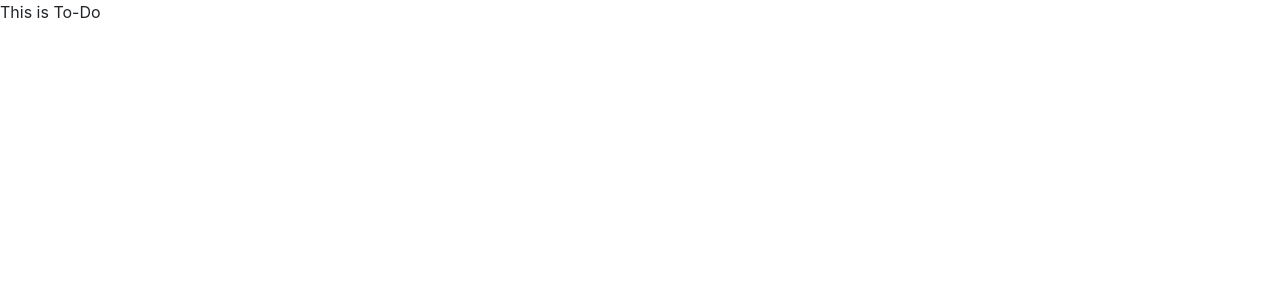
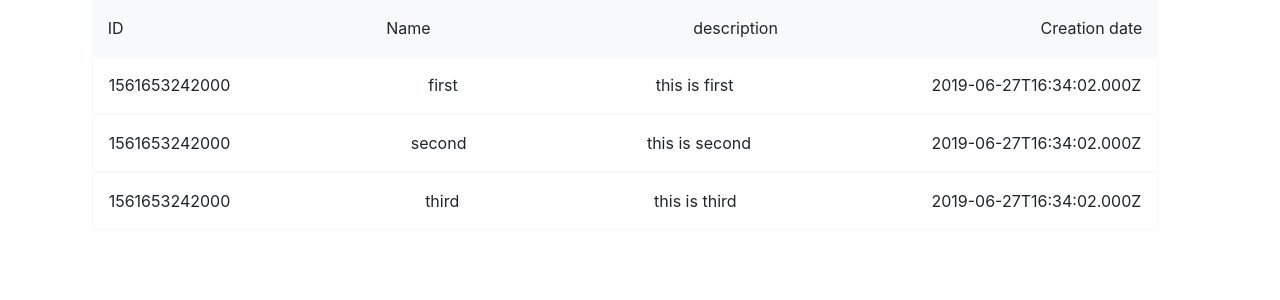
Before and after one commit to LukasZvikas/to_do, a React app: page / in a window 1280 px wide. Shown: the top 300 px of the page. Built offline with nearby package versions, Linux system fonts and the light colour scheme.

Commit message:
added todo list boilerplate/rendering todos successfully

```diff
--- a/src/App.js
+++ b/src/App.js
@@ -1,5 +1,10 @@
-import React from 'react';
+import React, { Fragment } from 'react';
+import Dashboard from './components/Dashboard';
 
-const App = () => <div>This is To-Do</div>;
+const App = () => (
+  <Fragment>
+    <Dashboard />
+  </Fragment>
+);
 
 export default App;
--- /dev/null
+++ b/src/components/Dashboard.js
@@ -0,0 +1,30 @@
+import React, { Component } from 'react';
+import { Task } from './task';
+
+const todos = [
+  { ID: 1, name: 'first', description: 'this is first', creationDate: 'June 12' },
+  { ID: 2, name: 'second', description: 'this is second', creationDate: 'June 14' },
+  { ID: 3, name: 'third', description: 'this is third', creationDate: 'June 15' }
+];
+
+class Dashboard extends Component {
+  renderTasks(tasks) {
+    return tasks.map(item => <Task name={item.name} description={item.description} />);
+  }
+
+  render() {
+    return (
+      <div className="row w-100 d-flex justify-content-center align-items-center flex-column">
+        <div className="col-10 bg-light d-flex justify-content-between p-3">
+          <div>ID</div>
+          <div>Name</div>
+          <div>description</div>
+          <div>Creation date</div>
+        </div>
+        {this.renderTasks(todos)}
+      </div>
+    );
+  }
+}
+
+export default Dashboard;
--- /dev/null
+++ b/src/components/task.js
@@ -0,0 +1,25 @@
+import React from 'react';
+import PropTypes from 'prop-types';
+
+export const Task = ({ ID, name, description, creationDate }) => (
+  <div className="col-10 bg-white d-flex justify-content-between p-3 border border-light">
+    <div>{ID}</div>
+    <div>{name}</div>
+    <div>{description}</div>
+    <div>{creationDate}</div>
+  </div>
+);
+
+Task.propTypes = {
+  ID: PropTypes.string,
+  name: PropTypes.string,
+  description: PropTypes.string,
+  creationDate: PropTypes.string
+};
+
+Task.defaultProps = {
+  ID: Date.now(),
+  name: PropTypes.string,
+  description: PropTypes.string,
+  creationDate: new Date().toISOString()
+};
```
